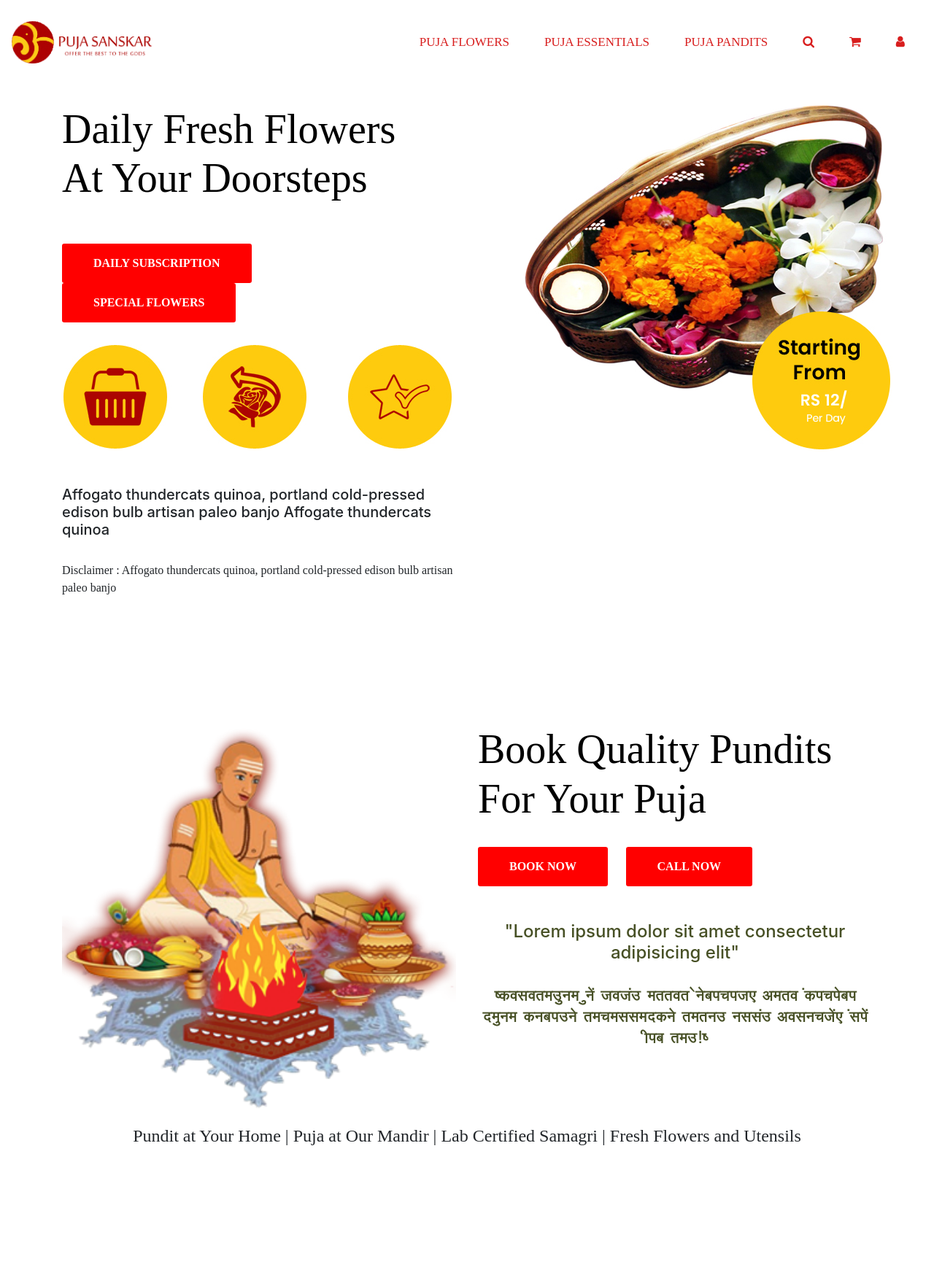
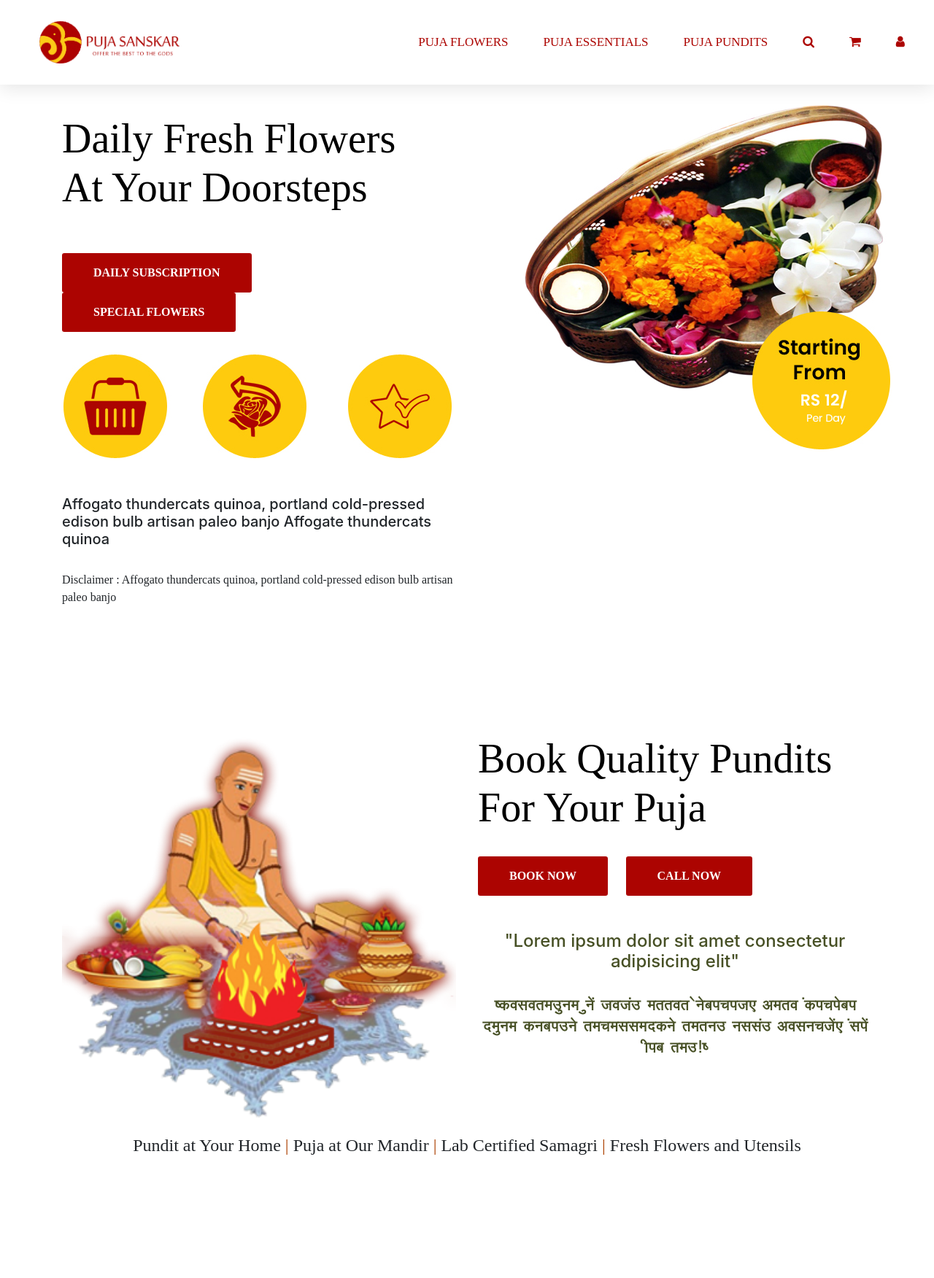
Before and after one commit to Shrirama-Upadhya-A/poojas-final, a PHP site: page /index.html in a window 1280 px wide. Shown: the top 1752 px of the page at 73% size. Run offline with PHP 8.4, Linux system fonts and the light colour scheme; some libraries are stand-ins or nearby versions; some web fonts are replaced.

Commit message:
styling changes

```diff
--- a/css/style.css
+++ b/css/style.css
@@ -82,17 +82,20 @@
         padding: 1rem 0;
         font-family: bfont;
         transition: all 0.3s ease;
-        color: rgb(216, 30, 30);
+        color: #ac0401;
         background-color: rgb(255, 255, 255);
         background: -moz-linear-gradient(135deg, rgb(255, 255, 255) 0%, rgb(255, 255, 255) 100%);
         background: -webkit-linear-gradient(135deg, rgb(255, 255, 255) 0%, rgb(255, 255, 255) 100%);
         background: linear-gradient(135deg, rgb(255, 255, 255) 0%, rgb(255, 255, 255) 100%);
+        -webkit-box-shadow: 0px 5px 23px 0px rgba(0, 0, 0, 0.1);
+        -moz-box-shadow: 0px 5px 23px 0px rgba(0, 0, 0, 0.1);
+        box-shadow: 0px 5px 23px 0px rgba(0, 0, 0, 0.1);
     }
 
     .navbar-dark .navbar-nav .nav-link:focus,
     .navbar-dark .navbar-nav .nav-link:hover {
         text-decoration: underline;
-        color: rgb(216, 30, 30);
+        color: #ac0401;
     }
 
     .nav-menu.is-scrolling,
@@ -112,13 +115,13 @@
 
     .navbar-nav .nav-link {
         position: relative;
-        color: rgb(216, 30, 30);
+        color: #ac0401;
     }
 
     @media (min-width: 992px) {
         .navbar-expand-lg .navbar-nav .nav-link {
             margin-right: 1rem;
-            color: rgb(216, 30, 30);
+            color: #ac0401;
             margin-left: 1rem;
             font-size: 14px;
         }
@@ -127,11 +130,11 @@
     @media (max-width:991px) {
         .navbar-nav.is-scrolling {
             padding-bottom: 1rem;
-            color: rgb(216, 30, 30);
+            color: #ac0401;
         }
         .navbar-nav .nav-item {
             text-align: center;
-            color: rgb(216, 30, 30);
+            color: #ac0401;
         }
     }
 
@@ -186,7 +189,7 @@
         -webkit-appearance: none;
         -moz-appearance: none;
         appearance: none;
-        background-color: #ff0000;
+        background-color: #ac0401;
         border: 3px solid #e74c3c;
         border-radius: 0.2em;
         cursor: pointer;
@@ -200,7 +203,7 @@
         text-align: center;
         font-family: mfont;
         font-weight: 700;
-        border-color: #ff0000;
+        border-color: #ac0401;
         color: rgb(255, 255, 255);
         background-image: linear-gradient(45deg, #ffffff 50%, transparent 50%);
         background-position: 100%;
--- a/css/styles.css
+++ b/css/styles.css
@@ -3942,9 +3942,6 @@ li.flex-active-slide.progression_studios_animate_right .progression-studios-slid
     }
 }
 
-
-/* Circle */
-
 nav#sidebar-nav ul li a {
     position: relative;
     overflow: hidden;
@@ -3965,6 +3962,9 @@ nav#sidebar-nav .moreitem ul li a {
     z-index: 1;
     height: 28vh;
 }
+
+
+/* Circle */
 
 nav#sidebar-nav ul li a:after {
     display: block;
--- a/index.html
+++ b/index.html
@@ -10,6 +10,7 @@
     <link rel="stylesheet" href="https://cdnjs.cloudflare.com/ajax/libs/font-awesome/4.6.3/css/font-awesome.min.css">
     <link rel="stylesheet" href="css/bootstrap.min.css">
     <link href="css/style.css" rel="stylesheet">
+
 </head>
 
 <body data-spy="scroll" data-target="#navbar" data-offset="30">
@@ -19,13 +20,13 @@
             <div class="col-md-12">
                 <nav class="navbar navbar-dark navbar-expand-lg">
                     <a class="navbar-brand" href="index.html">
-                        <img src="images/logo.png" class="img-fluid logo" alt="logo"></a> <button class="navbar-toggler" type="button" data-toggle="collapse" data-target="#navbar" aria-controls="navbar" aria-expanded="false" aria-label="Toggle navigation"> <span
+                        <img style="margin-left:3vw;" src="images/logo.png" class="img-fluid logo" alt="logo"></a> <button class="navbar-toggler" type="button" data-toggle="collapse" data-target="#navbar" aria-controls="navbar" aria-expanded="false" aria-label="Toggle navigation"> <span
                                 class="navbar-toggler-icon"></span> </button>
                     <div class="collapse navbar-collapse" id="navbar">
                         <ul class="navbar-nav ml-auto">
                             <li class="nav-item"> <a class="nav-link" style="font-size:17px;" href="flowers.html">PUJA FLOWERS</a> </li>
                             <li class="nav-item"> <a class="nav-link" style="font-size:17px;" href="puja-essentials.html">PUJA ESSENTIALS</a> </li>
-                            <li class="nav-item"> <a class="nav-link" style="font-size:17px;" href="pundits.html">PUJA PANDITS</a> </li>
+                            <li class="nav-item"> <a class="nav-link" style="font-size:17px;" href="pundits.html">PUJA PUNDITS</a> </li>
 
                             <li class="nav-item">
                                 <a class="nav-link" style="font-size:17px;" href="#">
@@ -58,7 +59,7 @@
             <div class="row">
                 <div class="col-md-6 col-sm-12">
 
-                    <h1 style="text-align:left;padding-top:5vw;">
+                    <h1 style="text-align:left;padding-top:6vw;">
                         Daily Fresh Flowers<br> At Your Doorsteps
                     </h1>
                     <br><br>
@@ -109,9 +110,15 @@
         </div>
 
         <ul id="menu">
-            <li>Pundit at Your Home | </li>
-            <li>Puja at Our Mandir | </li>
-            <li> Lab Certified Samagri | </li>
+            <li>Pundit at Your Home
+                <font color="#ac0401;">|</font>
+            </li>
+            <li>Puja at Our Mandir
+                <font color="#ac0401;">|</font>
+            </li>
+            <li> Lab Certified Samagri
+                <font color="#ac0401;">|</font>
+            </li>
             <li>Fresh Flowers and Utensils </li>
         </ul>
     </div>
@@ -123,7 +130,7 @@
                     An Online Store For<br> Your Puja Needs
                 </h1>
                 <br>
-                <a href="puja-essentials.html"><button class="button">STORE</button></a>
+                <a href="puja-essentials.html"><button class="button">VISIT STORE</button></a>
                 <br><br>
                 <h5>
                     From pure metal utensils and certified samagri, to Macrana Mandir and Bambooless Agarbatti
@@ -144,10 +151,13 @@
         <div class="row">
             <div style="text-align:center;" class="col-sm-12">
                 <h2>About Us</h2>
-                <h1> "Offer the best to the Gods"</h1>
+
+                <h1 style="color:#ac0401">
+                    "Offer the best to the Gods"
+                </h1>
                 <h3 style="margin-right:9vw;margin-left:9vw;">
                     We do Puja with utmost devotion, it is our mission to provide the most authentic products and services so as to please the divine</h3>
-                <h6><a href="about-us.html">Learn More</a></h6>
+                <h6><a style="color:#ac0401" href="about-us.html">Learn More</a></h6>
             </div>
         </div>
     </div>
@@ -349,7 +359,7 @@
                             Copyright &copy;
                             <script>
                                 document.write(new Date().getFullYear());
-                            </script> All rights reserved | Powered by <a style="color: #ffef10;" href="http://www.adroitalliance.in" target="_blank">ADROIT ALLIANCE</a>
+                            </script> All rights reserved | Powe#ac0401; by <a style="color: #ffef10;" href="http://www.adroitalliance.in" target="_blank">ADROIT ALLIANCE</a>
                         </p>
                     </div>
                 </div>
```
